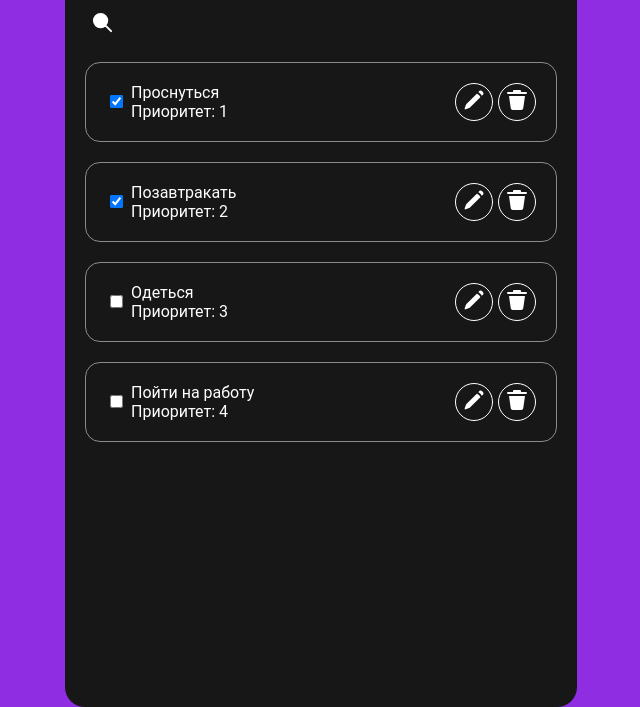
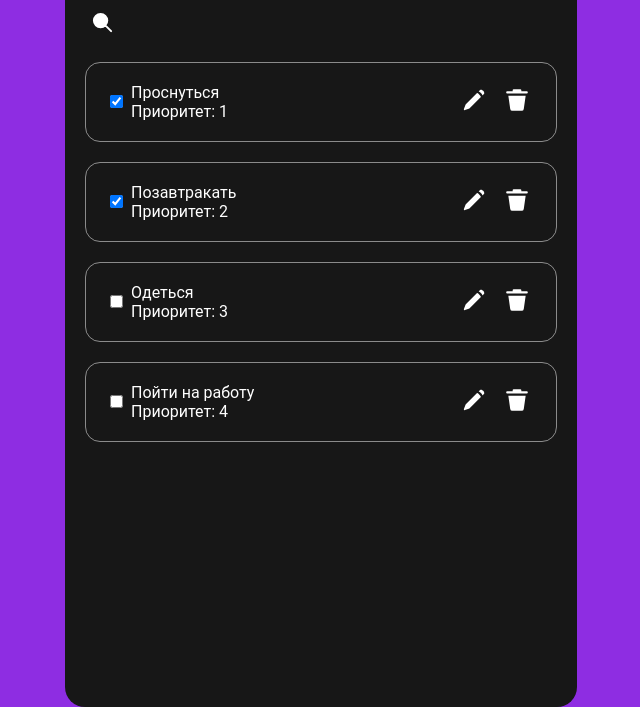
Before and after one commit to Avatarius/ToDo-List, a website built with webpack: page src/index.html in a window 1280 px wide. Shown: the part 120-827 px from the top of the page, without its empty margins (319-959 px from the left). Built offline with nearby package versions, Linux system fonts and the light colour scheme.

Commit message:
удалён общий класс button

```diff
--- a/src/blocks/todo/__button/todo__button.css
+++ b/src/blocks/todo/__button/todo__button.css
@@ -1,6 +1,10 @@
 .todo__button {
-  border: 1px solid var(--text-and-icons-color, #fff);
+  /* border: 1px solid var(--text-and-icons-color, #fff); */
+  border: none;
   border-radius: 100%;
   color: var(--text-and-icons-color, #fff);
   background-color: transparent;
+  cursor: pointer;
+  aspect-ratio: 1;
+  appearance: none;
 }
--- a/src/pages/index.css
+++ b/src/pages/index.css
@@ -6,10 +6,3 @@
 @import url('../blocks/todo/todo.css');
 @import url('../blocks/dialog/dialog.css');
 @import url('../blocks/search/search.css');
-
-
-.button {
-  aspect-ratio: 1 / 1;
-  appearance: none;
-  cursor: pointer;
-}
```
